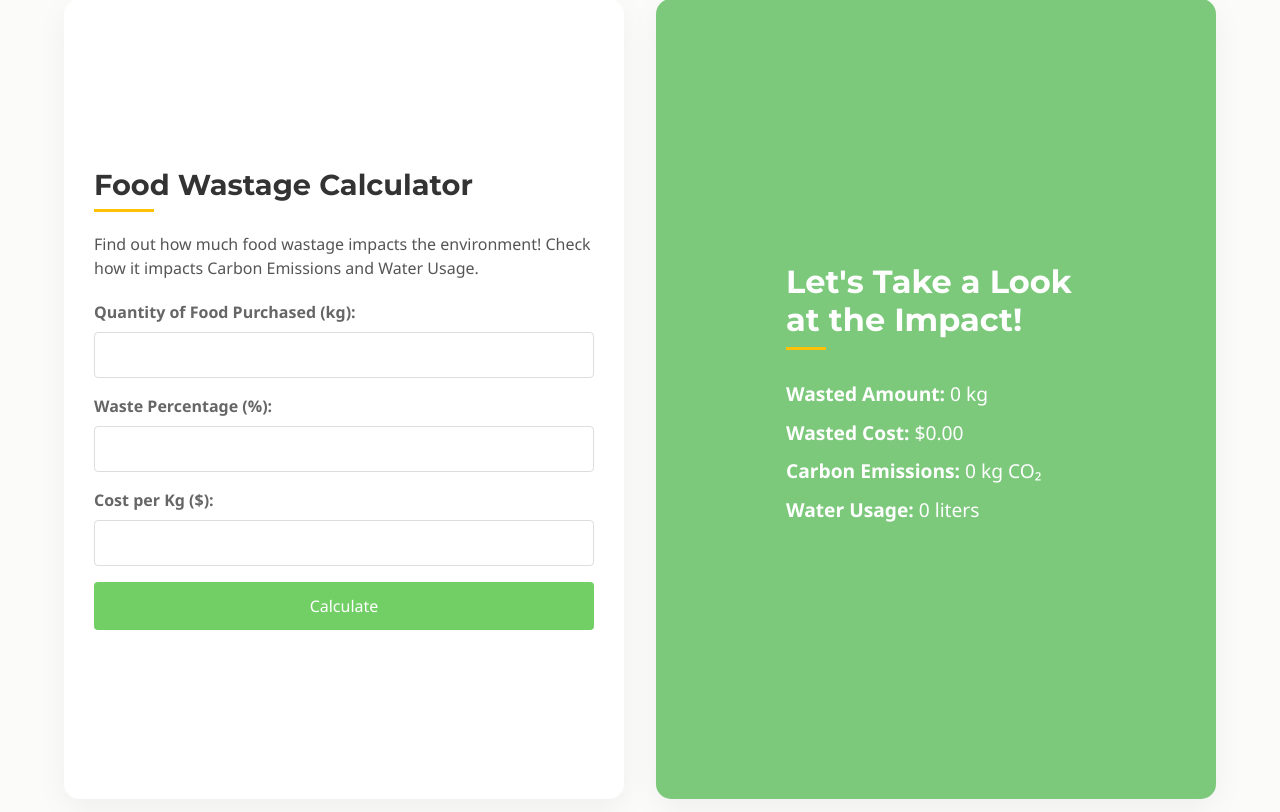
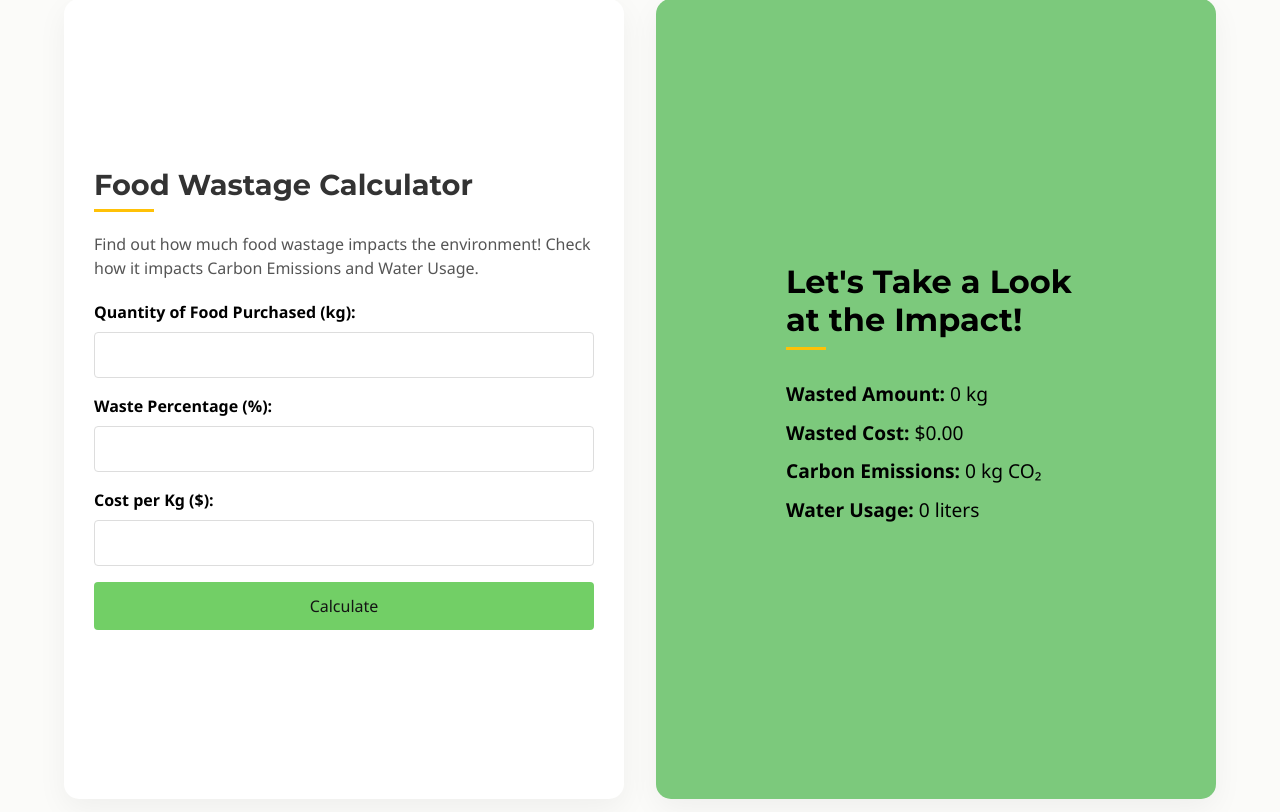
Before and after one commit to JolieNgai/INF1005-P3-6, a PHP site: page /calculator.php in a window 1280 px wide. Shown: the part 113-925 px from the top of the page. Run offline with PHP 8.4, Linux system fonts and the light colour scheme.

Commit message:
axe devtools debug and fixes

```diff
--- a/aboutus.php
+++ b/aboutus.php
@@ -74,6 +74,7 @@
             allowfullscreen=""
             loading="lazy"
             referrerpolicy="no-referrer-when-downgrade">
+            title="Google Maps view of Singapore Institute of Technology (Campus Heart)">
         </iframe>
         </div>
 
--- a/css/main.css
+++ b/css/main.css
@@ -278,7 +278,7 @@ body.calc-bg {
 /* Left panel - Calculator form */
 .calc-left {
     flex: 1;
-    background-color: white;
+    background-color: rgb(0, 0, 0);
     padding: 2rem;
     border-radius: 15px;
     box-shadow: 0 10px 30px rgba(0,0,0,0.05);
@@ -310,7 +310,7 @@ body.calc-bg {
 /* Right panel - Results display */
 .calc-right {
     flex: 1;
-    background-color: white;
+    background-color: rgb(0, 0, 0);
     padding: 2rem;
     border-radius: 15px;
     box-shadow: 0 10px 30px rgba(0,0,0,0.05);
@@ -371,7 +371,7 @@ body.calc-bg {
 }
 
 .calculate-btn {
-    color: white;
+    color: rgb(0, 0, 0);
     padding: 10px 25px;
     font-weight: 500;
     border-radius: 30px;
@@ -508,7 +508,7 @@ body.calc-bg {
 {
     background-color: #72cf66;
     border-color: #72cf66;
-    color: #fff
+    color: #141414
 }
 
 .btn.btn-primary:hover {
@@ -558,13 +558,15 @@ body.calc-bg {
   /* Form Group */
   .form-group, .mb-3 {
     margin-bottom: 20px;
+
+
   }
 
   .form-label {
     display: block;
     margin-bottom: 8px;
     font-weight: 600;
-    color: #666;
+    color: #000000;
   }
 
   .form-control {
@@ -576,12 +578,10 @@ body.calc-bg {
 
   /* Calculate Button */
   .calculate-btn {
-    background-color: #72cf66; /* Custom button background */
     border: none;
     padding: 12px 20px;
     font-size: 1rem;
     border-radius: 4px;
-    color: #fff;
     cursor: pointer;
     transition: background-color 0.3s;
   }
@@ -605,17 +605,19 @@ body.calc-bg {
   .results-container {
     max-width: 300px;
     text-align: left;
+    color: #000000;
   }
 
   .results-container h3 {
     font-size: 2rem;
     margin-bottom: 20px;
-    color: #fff;
+    color: #000000;
   }
 
   .results-container p {
     font-size: 1.2rem;
     margin: 10px 0;
+    color: #000000;
   }
 
   /* Responsive Adjustments */
--- a/login.php
+++ b/login.php
@@ -13,7 +13,7 @@
         <h1>Member Login</h1>
         <p>
             Existing members log in here. For new members, please go to the
-            <a href="register.php">Member Registration page</a>.
+            <a href="register.php" style="color:#0a58ca" >Member Registration page</a>.
         </p>
 
         <form action="process_login.php" method="post">
--- a/process_register.php
+++ b/process_register.php
@@ -115,7 +115,7 @@ if ($success) {
             <div class="alert alert-danger">
                 <?= nl2br($errorMsg); ?>
             </div>
-            <a href="register.php" class="btn btn-danger">Return to Sign Up</a>
+            <a href="register.php" style="color:#0a58ca" class="btn btn-danger">Return to Sign Up</a>
         <?php } else { ?>
             <h1 class="text-success">Your registration is successful!</h1>
             <p class="lead">Thank you for signing up, <?= htmlspecialchars($fname . " " . $lname); ?>.</p>
--- a/register.php
+++ b/register.php
@@ -12,7 +12,7 @@
     <h1 class="mb-3">Join Our Community</h1>
     <p>
         For existing members, please go to the
-        <a href="login.php">Sign In page</a>.
+        <a href="login.php" style="color:#0a58ca;">Sign In page</a>.
     </p>
 
     <form action="process_register.php" method="post">
```
